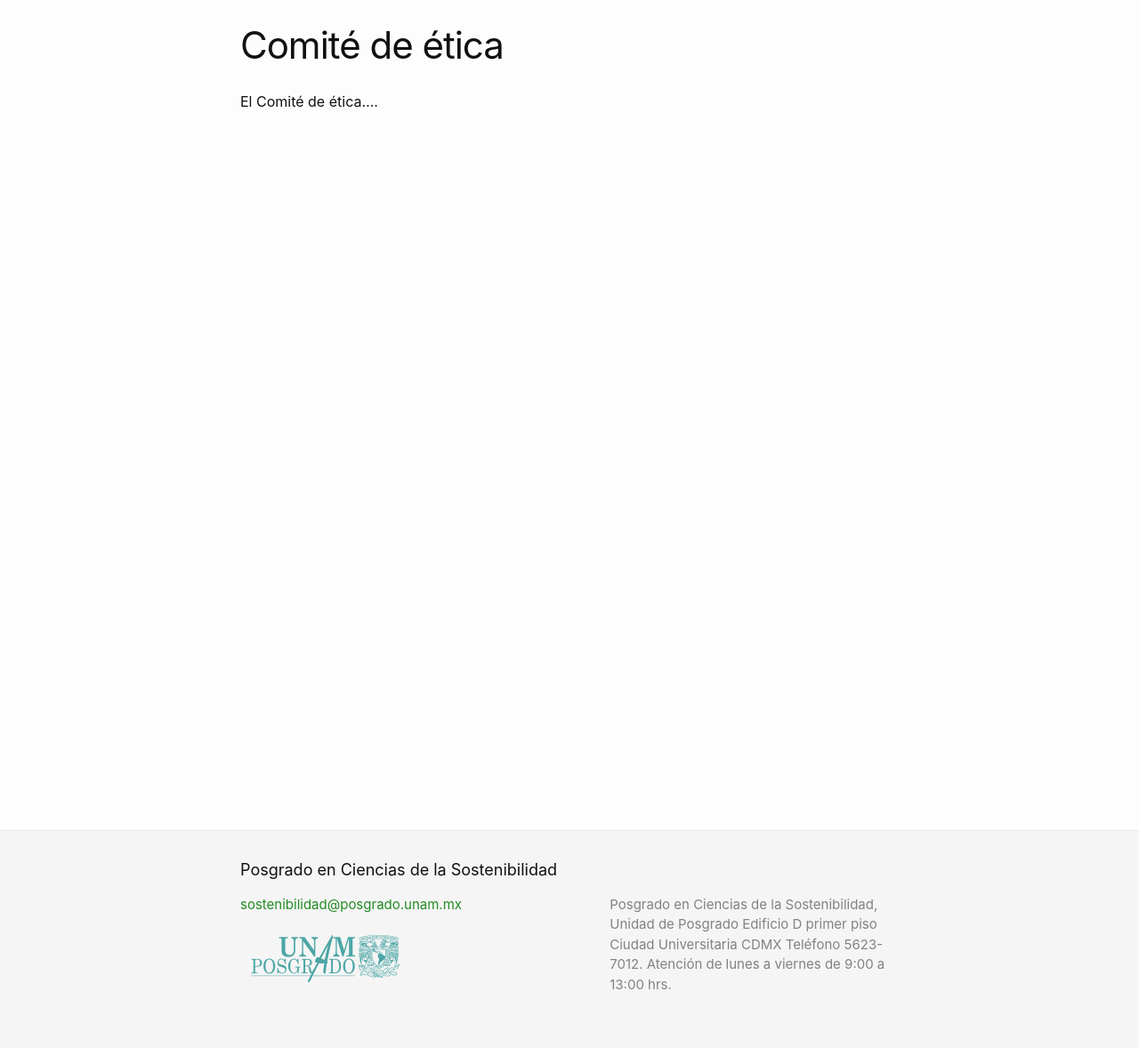
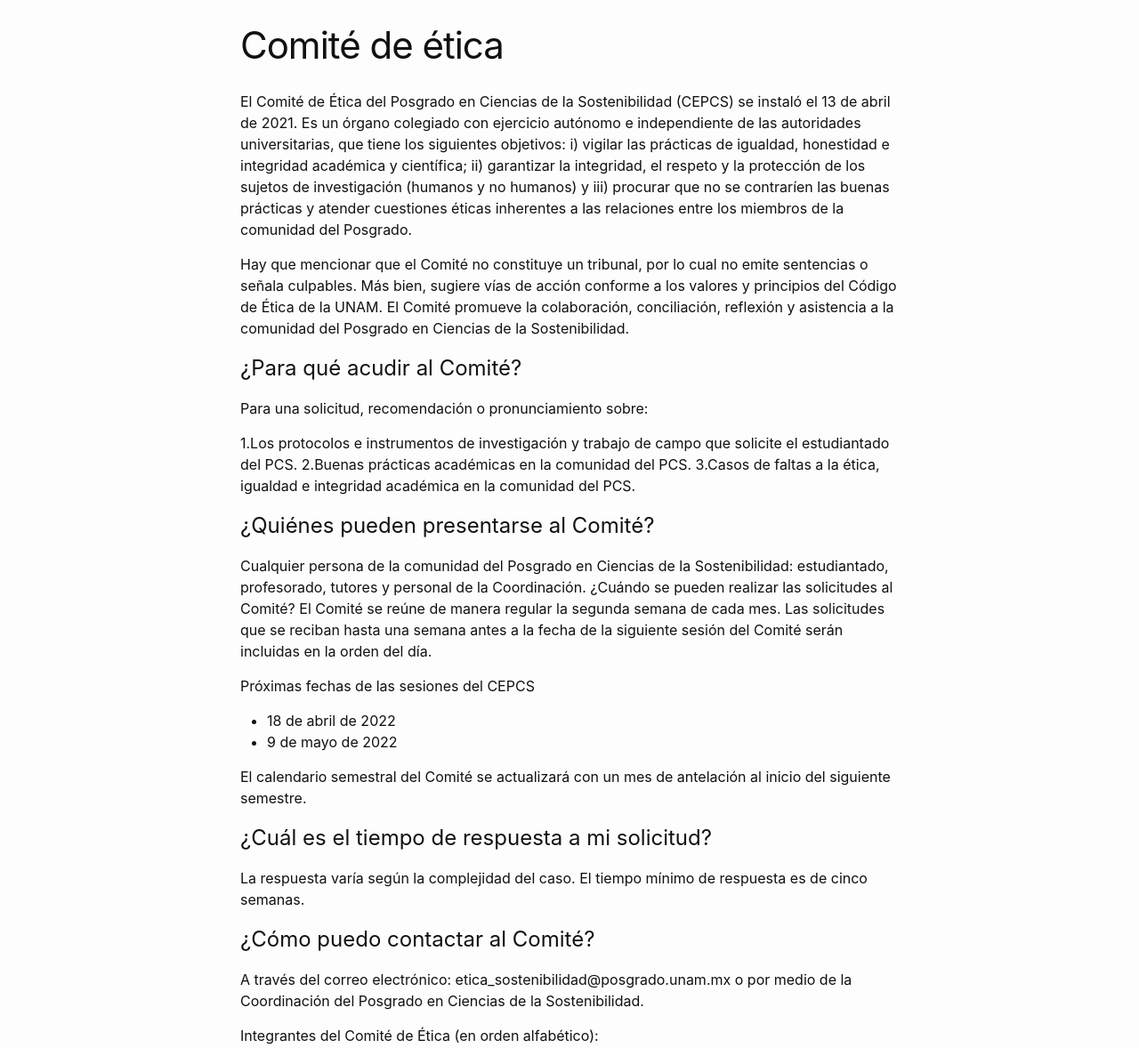
Before and after one commit to pcs-unam/pcs-unam.github.io, a Jekyll site: the page built from 061_comite_de_etica.md, in a window 1280 px wide and 1400 px high. Shown: the part 222-1400 px from the top of the window at 89% size. Built offline with Jekyll 4.4.1, drawn with Linux system fonts in a browser that asks for light colours; some of the changed text lies outside the part shown.

Commit message:
Información sobre el Comité de ética

```diff
--- a/061_comite_de_etica.md
+++ b/061_comite_de_etica.md
@@ -6,4 +6,68 @@ pleca: /assets/plecas/p011.jpg
 menu: true
 ---
 
-El Comité de ética....
+El Comité de Ética del Posgrado en Ciencias de la Sostenibilidad (CEPCS) se instaló el 13 de abril de 2021. Es un órgano colegiado con ejercicio autónomo e independiente de las autoridades universitarias, que tiene los siguientes objetivos: i) vigilar las prácticas de igualdad, honestidad e integridad académica y científica; ii) garantizar la integridad, el respeto y la protección de los sujetos de investigación (humanos y no humanos) y iii) procurar que no se contraríen las buenas prácticas y atender cuestiones éticas inherentes a las relaciones entre los miembros de la comunidad del Posgrado.
+
+Hay que mencionar que el Comité no constituye un tribunal, por lo cual no emite sentencias o señala culpables. Más bien, sugiere vías de acción conforme a los valores y principios del Código de Ética de la UNAM. El Comité promueve la colaboración, conciliación, reflexión y asistencia a la comunidad del Posgrado en Ciencias de la Sostenibilidad.
+
+# ¿Para qué acudir al Comité?
+Para una solicitud, recomendación o pronunciamiento sobre:
+
+ 1.Los protocolos e instrumentos de investigación y trabajo de campo que solicite el estudiantado del PCS.
+ 2.Buenas prácticas académicas en la comunidad del PCS.
+ 3.Casos de faltas a la ética, igualdad e integridad académica en la comunidad del PCS.
+
+# ¿Quiénes pueden presentarse al Comité?
+Cualquier persona de la comunidad del Posgrado en Ciencias de la Sostenibilidad: estudiantado, profesorado, tutores y personal de la Coordinación.
+¿Cuándo se pueden realizar las solicitudes al Comité?
+El Comité se reúne de manera regular la segunda semana de cada mes. Las solicitudes que se reciban hasta una semana antes a la fecha de la siguiente sesión del Comité serán incluidas en la orden del día.
+
+Próximas fechas de las sesiones del CEPCS
+ - 18 de abril de 2022
+ - 9 de mayo de 2022
+
+El calendario semestral del Comité se actualizará con un mes de antelación al inicio del siguiente semestre.
+
+# ¿Cuál es el tiempo de respuesta a mi solicitud?
+La respuesta varía según la complejidad del caso. El tiempo mínimo de respuesta es de cinco semanas.
+
+# ¿Cómo puedo contactar al Comité?
+
+A través del correo electrónico: etica_sostenibilidad@posgrado.unam.mx  o por medio de la Coordinación del Posgrado en Ciencias de la Sostenibilidad.
+
+Integrantes del Comité de Ética (en orden alfabético):
+
+ - Dr. Víctor Luis Barradas Miranda. Investigador de Tiempo Completo,  Instituto de Ecología
+ - Dra. Rocío López de Juambelz. Profesora de Tiempo Completo, Facultad de Arquitectura
+ - Dra. Mariana Betzabeth Pelayo Pérez.  Egresada del doctorado del Posgrado
+ - Dra. Rosario Haydee Pérez Espejo, Profesora Jubilada, Instituto de investigaciones Económicas
+ - Dr. Jairo Agustín Reyes Plata, Profesor de Tiempo Completo, Escuela Nacional de Estudios Superiores, Unidad León
+ - Mtra. Martha del Carmen Rodríguez Ramírez, Estudiante de doctorado del Posgrado
+ - M en Arq. Guillermina Rosas López. Profesora de Tiempo Completo,  Facultad de Arquitectura
+
+# Presentación de protocolos de investigación
+
+# ¿Cuáles son los protocolos que puedo someter a evaluación del Comité?
+Los protocolos e instrumentos de investigación y trabajo de campo donde participen seres humanos como sujetos de investigación o donde se usen seres no humanos para la enseñanza y la investigación.
+
+# ¿Quiénes podrán someter a evaluación sus protocolos?
+Todo el estudiantado inscrito en los programas de maestría o doctorado del Posgrado en Ciencias de la Sostenibilidad.
+
+# ¿Qué se requiere presentar para la solicitud de revisión?
+ - Protocolo de investigación.
+ - Carta del comité tutorial correspondiente, mediante la cual se da el Vo. Bo. del protocolo de investigación.
+ - Solicitud de la revisión de protocolo (Revisar enlace de solicitud).
+ - Carta de presentación del estudiante, la cual deberá ser emitida por la autoridad del posgrado. La carta constatará que el estudiante está inscrito en el PCS y que cuenta con la autorización para realizar trabajo de campo si fuera el caso.
+ - Instrumento de consentimiento informado, según corresponda.
+ - Lista de cotejo de la entrega de documentación correspondiente.
+
+# Procedimiento de revisión
+ 1. El estudiante obtiene Vo. Bo.  de su protocolo con el comité tutorial respectivo.
+ 2. El estudiante llena la solicitud y envía su documentación al Comité de Ética vía electrónica.
+ 3. El Comité de Ética analiza y emite respuesta al estudiante solicitante.
+
+# ¿Cuál es la respuesta que puedo obtener a la solicitud de revisión de protocolo?
+La respuesta que emite el Comité puede ser:
+ - Favorable sin cambios
+ - Favorable con cambios
+ - No favorable
```
